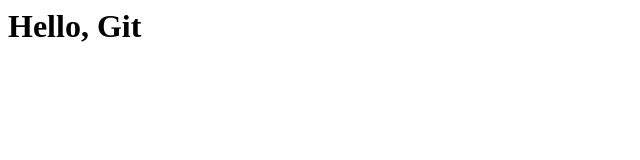
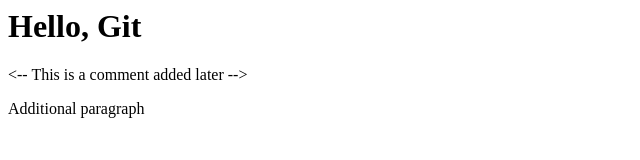
Before and after one commit to AlexeyIvanov90/My_GIT_Project, a plain HTML site: page src/index.html in a window 1280 px wide. Shown: the whole page, without its empty margins (0-640 px from the left). Drawn offline with Linux system fonts and the light colour scheme.

Commit message:
Add comment and extra paragraph to index.html

```diff
--- a/src/index.html
+++ b/src/index.html
@@ -1,3 +1,5 @@
 <DOCTYPE html>
 <html><head><title>My Project</title></head>
 <body><h1>Hello, Git</h1></body></html>
+<-- This is a comment added later -->
+<p>Additional paragraph</p>
```
